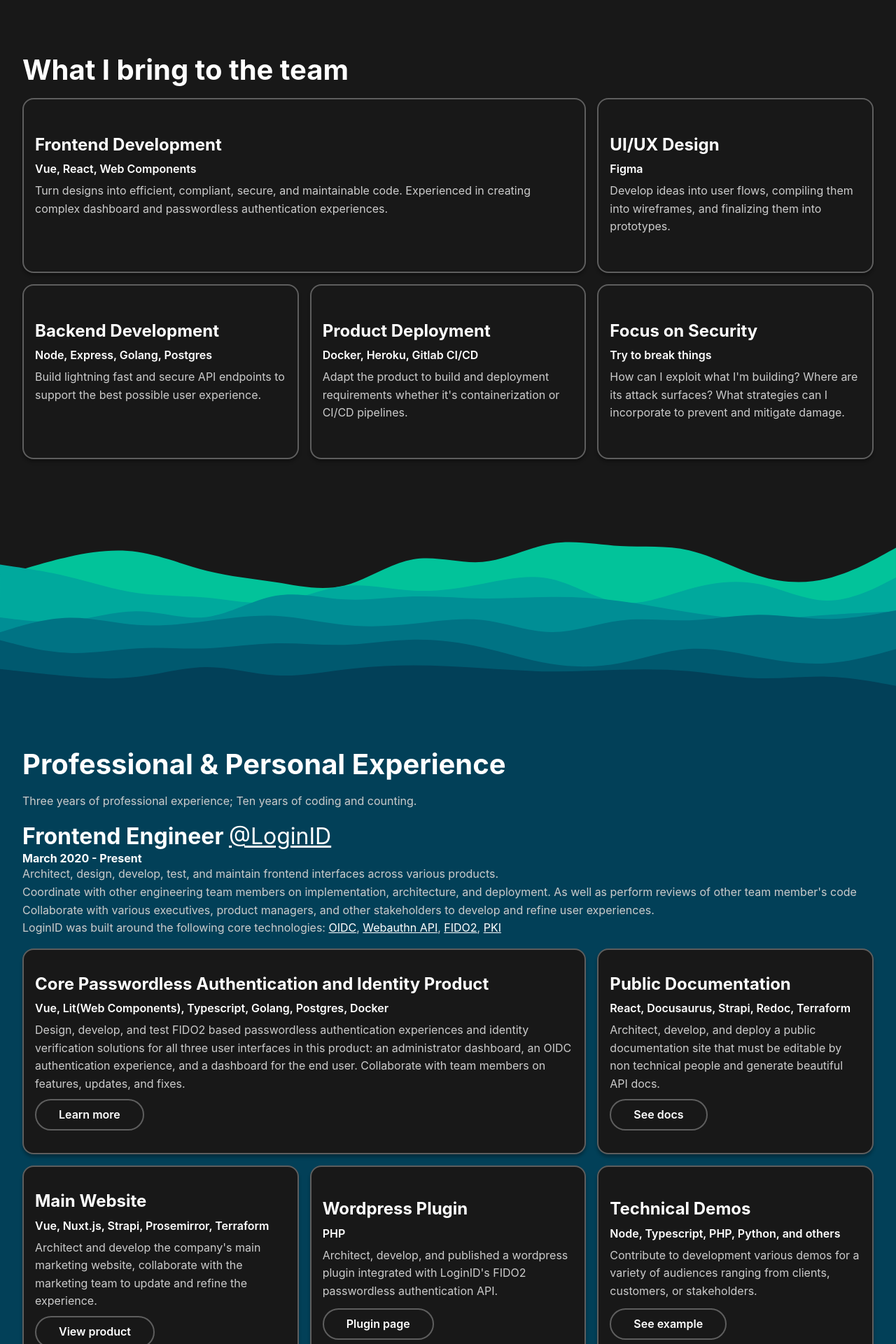
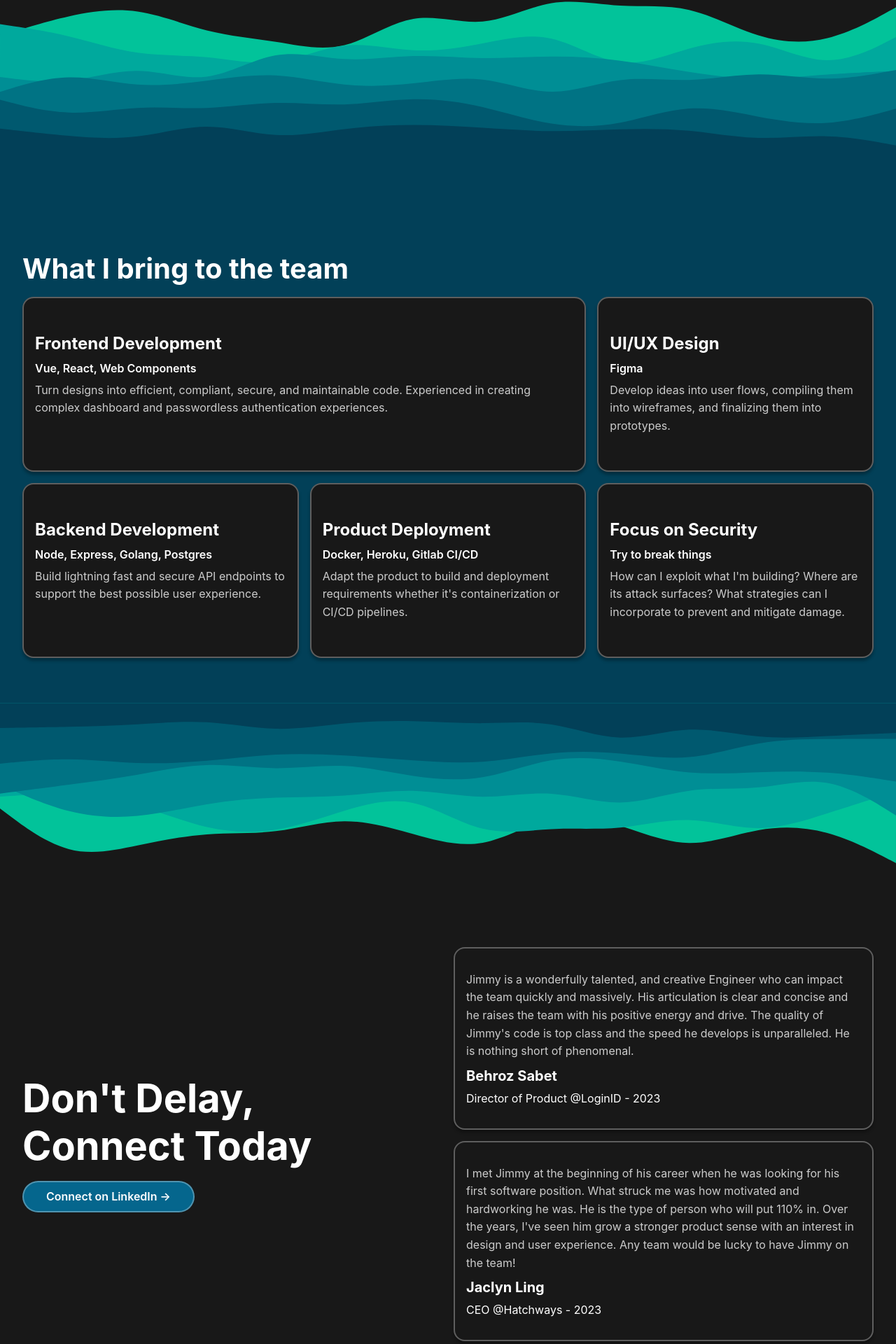
Before and after one commit to Rocket-Fish/portfolio, a Vue app: page / in a window 1280 px wide. Shown: the part 844-2764 px from the top of the page at 70% size. Built offline with nearby package versions, Linux system fonts and the light colour scheme.

Commit message:
take out outdated professional experiences

```diff
--- a/src/App.vue
+++ b/src/App.vue
@@ -1,12 +1,17 @@
 <script setup lang="ts">
 import { RouterView } from "vue-router";
 import NavBar from "./components/navbar/NavBar.vue";
+import { computed } from "vue";
+
+const currentYear = computed(() => new Date().getFullYear());
 </script>
 
 <template>
   <NavBar />
   <RouterView />
-  <footer class="footer">Copyright 2023 Jimmy, all rights reserved</footer>
+  <footer class="footer">
+    Copyright 2023 - {{ currentYear }} Jimmy, all rights reserved
+  </footer>
 </template>
 
 <style scoped>
@@ -15,5 +20,6 @@
   justify-content: center;
 
   width: 100%;
+  padding-bottom: 1rem;
 }
 </style>
--- a/src/components/homepage/ContactMe.vue
+++ b/src/components/homepage/ContactMe.vue
@@ -19,7 +19,7 @@
   // },
   {
     name: "Behroz Sabet",
-    role: "Director of Product @LoginID",
+    role: "Director of Product @LoginID - 2023",
     description:
       "Jimmy is a wonderfully talented, and creative Engineer who can impact the team quickly and massively. His articulation is clear and concise and he raises the team with his positive energy and drive. The quality of Jimmy's code is top class and the speed he develops is unparalleled. He is nothing short of phenomenal. ",
     linkedInUrl: "#",
@@ -27,7 +27,7 @@
   },
   {
     name: "Jaclyn Ling",
-    role: "CEO @Hatchways",
+    role: "CEO @Hatchways - 2023",
     description:
       "I met Jimmy at the beginning of his career when he was looking for his first software position. What struck me was how motivated and hardworking he was. He is the type of person who will put 110% in. Over the years, I've seen him grow a stronger product sense with an interest in design and user experience. Any team would be lucky to have Jimmy on the team!",
     linkedInUrl: "#",
@@ -38,15 +38,15 @@
 <template>
   <section class="section container contact-me">
     <div class="left">
-      <h3 class="heading--xs">
+      <!-- <h3 class="heading--xs">
         I am currently looking to contribute to interesting projects.
-      </h3>
+      </h3> -->
       <h2 class="heading--xxl">Don't Delay, <br />Connect Today</h2>
       <a
         class="button"
         target="_blank"
         href="https://www.linkedin.com/in/jimmy-z-096b031b2/"
-        >Connect & Chat on LinkedIn →</a
+        >Connect on LinkedIn →</a
       >
     </div>
     <div class="right">
--- a/src/components/homepage/WhatIBring.vue
+++ b/src/components/homepage/WhatIBring.vue
@@ -38,12 +38,17 @@
 ]);
 </script>
 <template>
-  <section class="section container" id="what-i-bring">
-    <h2 class="heading--l">What I bring to the team</h2>
-    <CardGrid :cards="cards" />
-  </section>
+  <div class="root">
+    <section class="section container" id="what-i-bring">
+      <h2 class="heading--l">What I bring to the team</h2>
+      <CardGrid :cards="cards" />
+    </section>
+  </div>
 </template>
 <style scoped>
+.root {
+  background-color: var(--c-primary-800);
+}
 #what-i-bring {
   padding-top: 8rem;
 }
--- a/src/views/HomeView.vue
+++ b/src/views/HomeView.vue
@@ -8,9 +8,9 @@
 <template>
   <main class="main">
     <HeroSection></HeroSection>
+    <WaveSpacer />
     <WhatIBring />
-    <WaveSpacer />
-    <ProfessionalExperience />
+    <!-- <ProfessionalExperience /> -->
     <WaveSpacer :inverted="true" />
     <ContactMe />
   </main>
```
